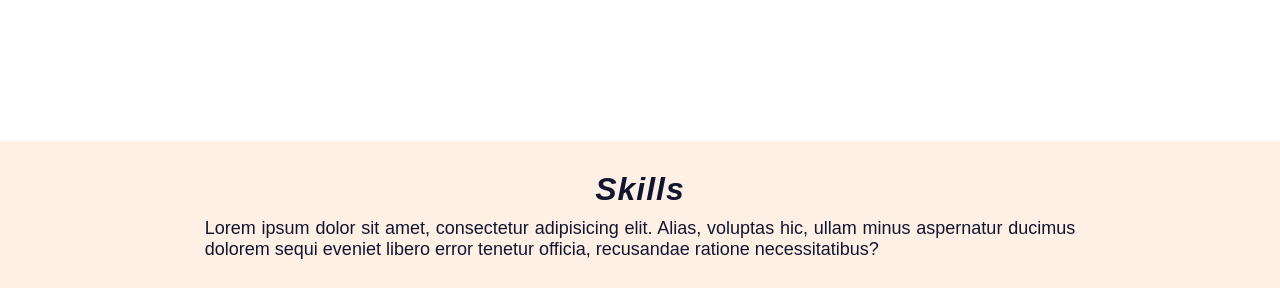
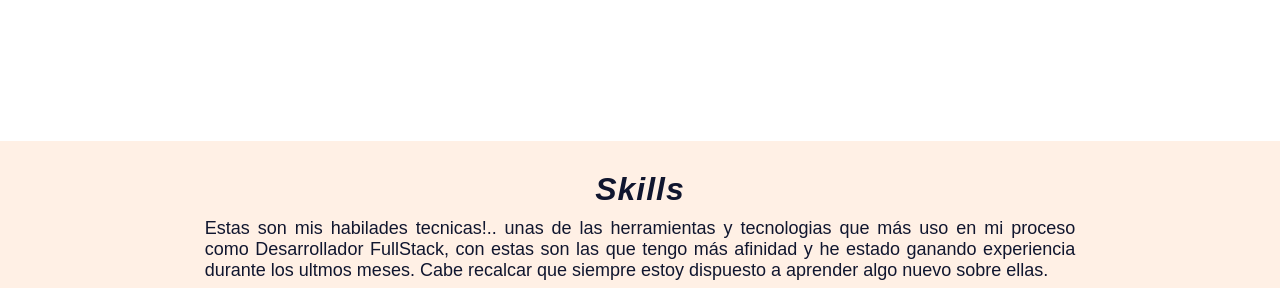
Before and after one commit to Davidhzk2/MyLandingPage, a plain HTML site: page index.html in a window 1280 px wide. Shown: the part 1459-1747 px from the top of the page. Drawn offline with Linux system fonts and the light colour scheme.

Commit message:
Sesccion de skilss

```diff
--- a/assets/css/style.css
+++ b/assets/css/style.css
@@ -122,7 +122,6 @@ section{
     display: flex;
     justify-content: center;
     margin-right: 2rem;
-    /* width: calc(33.3333% - 1.33333rem); */
     margin-top: 1rem;
 }
 
@@ -142,11 +141,11 @@ section{
     cursor: pointer;
 }
 
-/* .card-wrapper:hover{
+.card-wrapper:hover{
     transform: translate(4px, -4px);
-    box-shadow: -8px 8px 0 var(--color-border);
+    /* box-shadow: -8px 8px 0 var(--color-border); */
     transition: all 0.5s ease-out;
-} */
+}
 
 .card-wrapper .content-image{
     padding: 0.25rem 0.75rem;
--- a/index.html
+++ b/index.html
@@ -31,7 +31,7 @@
                 <div class="skills-container">
                     <h2 class="title">skills</h2>
                     <div class="skills-description">
-                        <p>Lorem ipsum dolor sit amet, consectetur adipisicing elit. Alias, voluptas hic, ullam minus aspernatur ducimus dolorem sequi eveniet libero error tenetur officia, recusandae ratione necessitatibus?</p>
+                        <p>Estas son mis habilades tecnicas!.. unas de las herramientas y tecnologias que más uso en mi proceso como Desarrollador FullStack, con estas son las que tengo más afinidad y he estado ganando experiencia durante los ultmos meses. Cabe recalcar que siempre estoy dispuesto a aprender algo nuevo sobre ellas.</p>
                     </div>
                     <ul class="skill-list">
                         <li class="skill-item">
```
